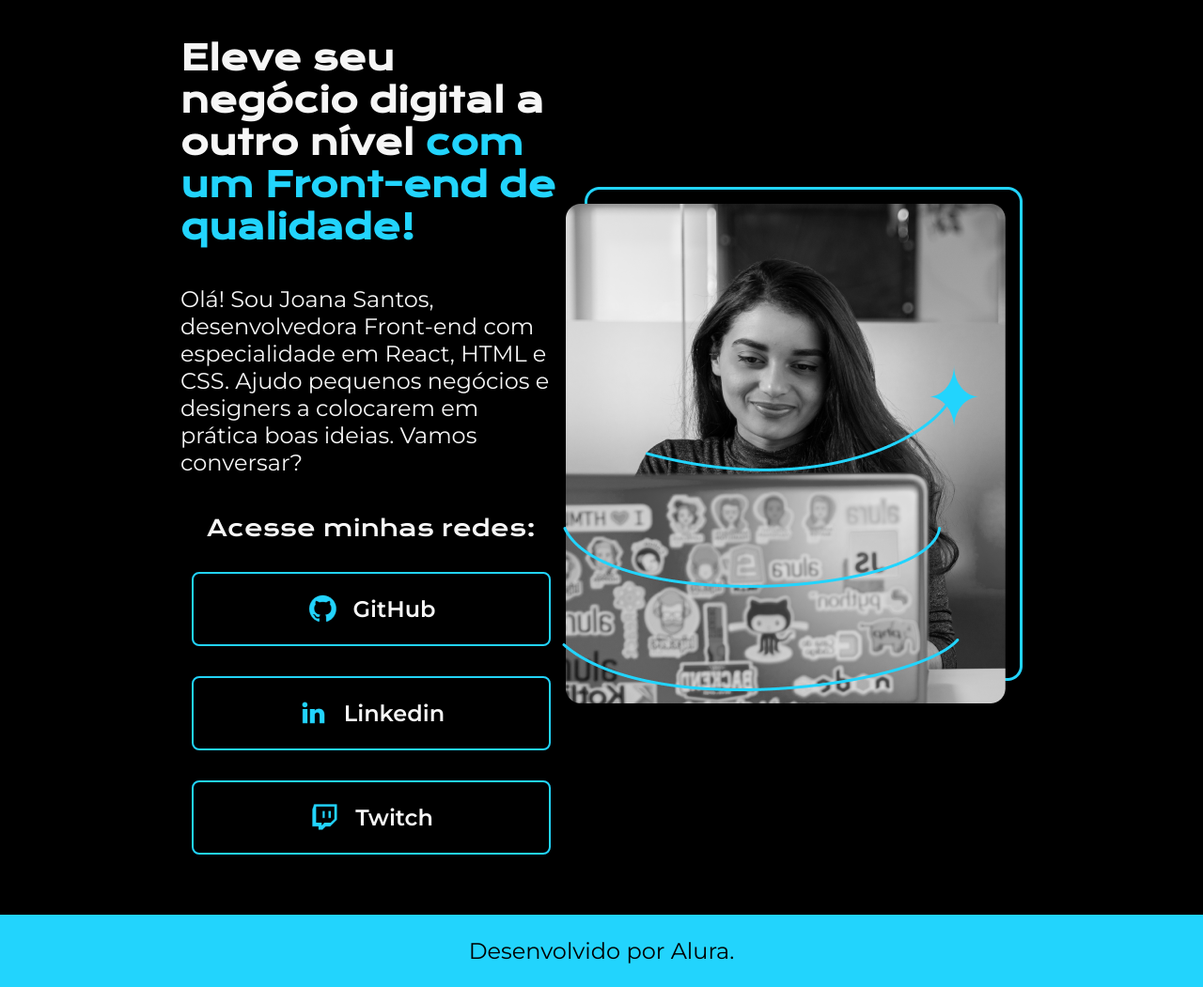
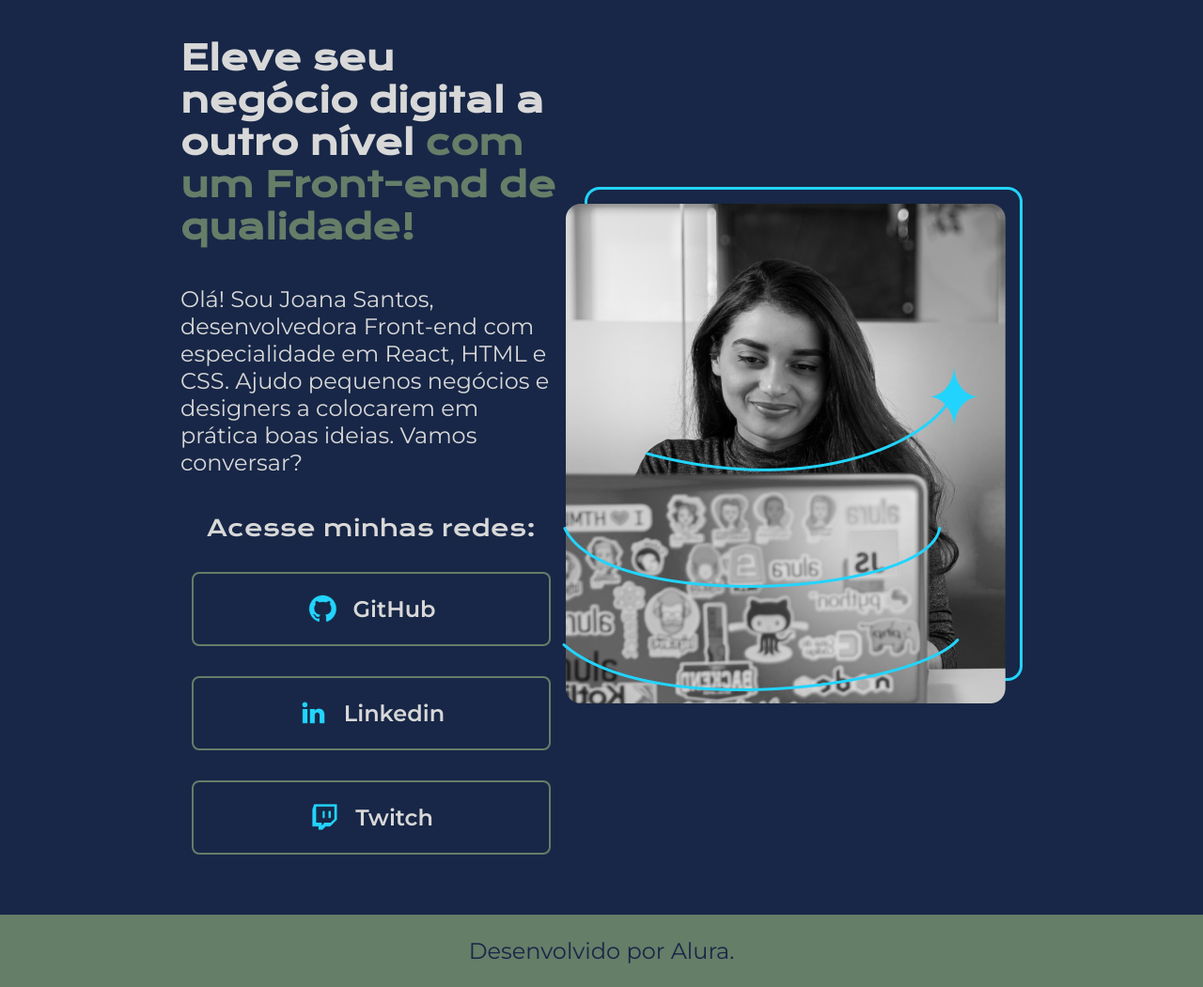
Before and after one commit to FernandoSousae/Caminho_Web3.0-Fase1_HTML_e_CSS, a plain HTML site: page index.html in a window 1280 px wide. Shown: the part 80-1131 px from the top of the page at 94% size. Drawn offline with nearby package versions, Linux system fonts and the light colour scheme.

Commit message:
Criando e aplicando variáveis no CSS

```diff
--- a/styles/style.css
+++ b/styles/style.css
@@ -1,9 +1,13 @@
 @import url('https://fonts.googleapis.com/css2?family=Krona+One&family=Montserrat:ital,wght@0,100..900;1,100..900&display=swap');
 
 :root{
-    --cor-primaria: #000000;
-    --cor-secundaria: #f6f6f6;
-    --cor-terciaria: #22D4FD;
+    --cor-primaria: #182747;
+    --cor-secundaria: #D8D8D8;
+    --cor-terciaria: #647E68;
+    --cor-hover: #562B08;
+
+    --fonte-primaria: "krona one", sans-serif;
+    --fonte-secundaria: "Montserrat", sans-serif;
 }
 
 *{
@@ -12,10 +16,9 @@
 }
 
 body{
-    /* height: 100vh; */
     box-sizing: border-box;
-    background-color: #000000;
-    color: #F6F6F6;
+    background-color: var(--cor-primaria);
+    color: var(--cor-secundaria);
 }
 
 .cabecalho {
@@ -28,10 +31,10 @@ body{
 }
 
 .cabecalho__menu__link{
-    font-family: 'Montserrat', sans-serif;
+    font-family: var(--fonte-secundaria);
     font-size: 24px;
     font-weight: 600;
-    color: #22D4FD;
+    color: var(--cor-terciaria);
     text-decoration: none;
 }
 
@@ -51,16 +54,16 @@ body{
 
 .apresentacao__conteudo__titulo{
     font-size: 36px;
-    font-family: "Krona One", sans-serif;
+    font-family: var(--fonte-primaria);
 }
 
 .titulo-destaque{
-    color: #22D4FD;
+    color: var(--cor-terciaria);
 }
 
 .apresentacao__conteudo__texto{
     font-size: 24px;
-    font-family: "Montserrat", sans-serif;
+    font-family: var(--fonte-secundaria);
 }
 
 .apresentacao__links{
@@ -73,7 +76,7 @@ body{
 
 .apresentacao__links__subtitulo {
     font-size: 24px;
-    font-family: "krona one", sans-serif;
+    font-family: var(--fonte-primaria);
     font-weight: 400;
 }
 
@@ -89,21 +92,21 @@ body{
     font-weight: 600;
     padding: 21.5px 0;
     text-decoration: none;
-    color: #f6f6f6;
-    font-family: "Montserrat", sans-serif;
-    border: 2px solid #22D4FD;
+    color: var(--cor-secundaria);
+    font-family: var(--fonte-secundaria);
+    border: 2px solid var(--cor-terciaria);
 }
 
 .apresentacao__links__link:hover{
-    background-color: #272727;
+    background-color: var(--cor-hover);
 }
 
 .rodape {
-    color: #000000;
-    background-color: #22D4FD;
+    color: var(--cor-primaria);
+    background-color: var(--cor-terciaria);
     padding: 24px;
     text-align: center;
-    font-family: 'Montserrat', sans-serif;
+    font-family: var(--fonte-secundaria);
     font-size: 24px;
     font-weight: 400;
 }
```
